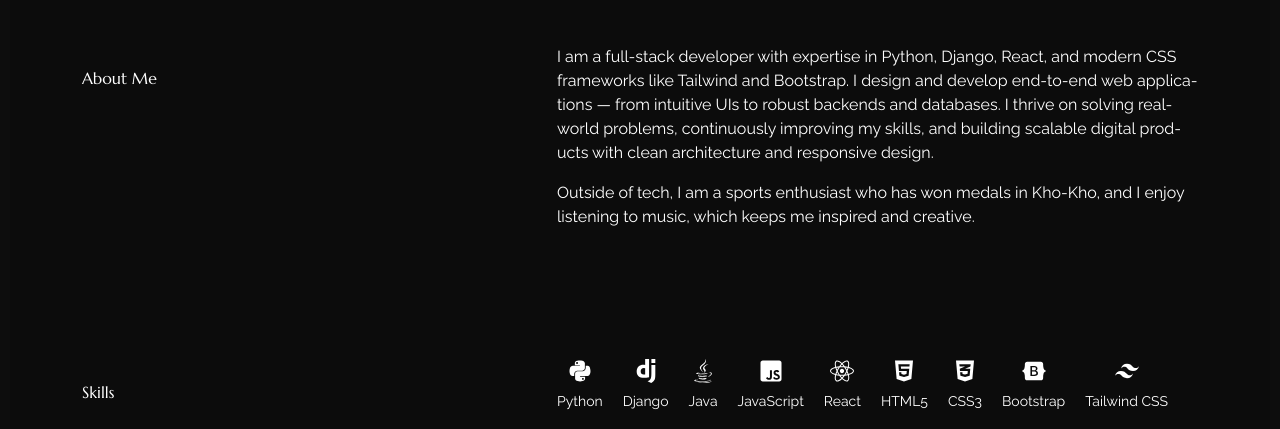
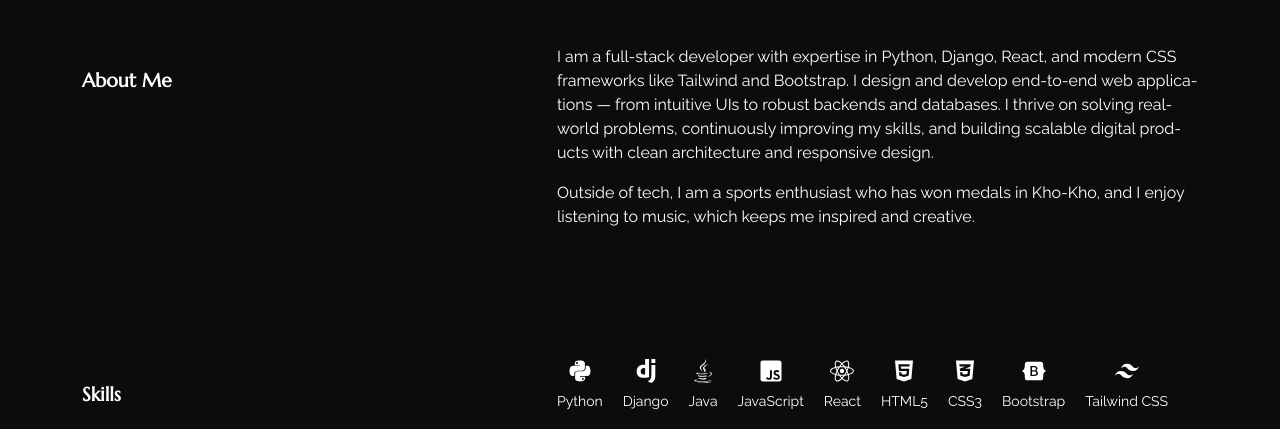
Before and after one commit to JANVI-CHATURVEDI/MY-PORTFOLIO, a React app: page /about in a window 1280 px wide. Shown: the part 211-640 px from the top of the page. Built offline with nearby package versions, Linux system fonts and the light colour scheme; some packages are replaced by stand-ins of ours; no server answers.

Commit message:
update index.css

```diff
--- a/src/index.css
+++ b/src/index.css
@@ -102,6 +102,8 @@ code {
 
 .color_sec {
     color: var(--secondary-color);
+    font-size: 1.2rem;
+    font-weight: 600;
 }
 
 svg{
```
